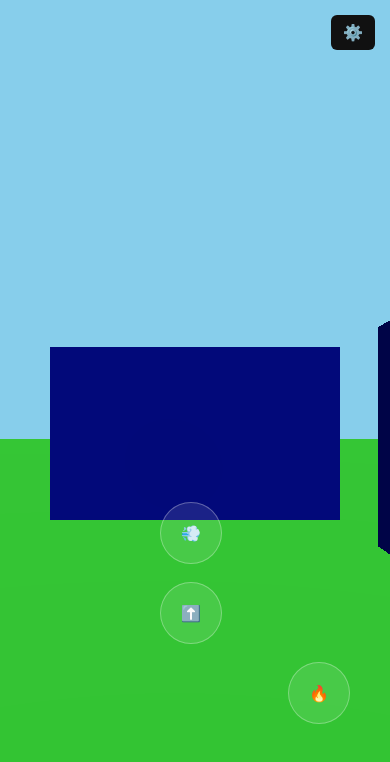
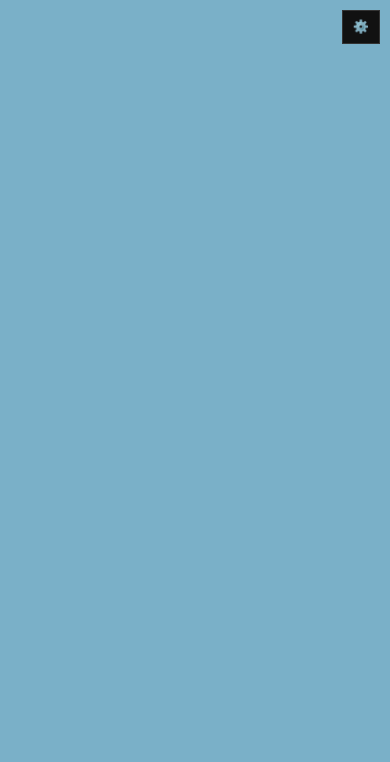
Before and after one commit to musgamerkeren23-afk/Combat-Arsenal-Tester, a plain HTML site: page index.html in a window 390 px wide. Drawn offline with nearby package versions, Linux system fonts and the light colour scheme; animation ran at ten frames a second.

Commit message:
Update index.html

```diff
--- a/index.html
+++ b/index.html
@@ -2,292 +2,164 @@
 <html lang="en">
 <head>
 <meta charset="UTF-8">
-<title>Combat Arsenal v3</title>
 <meta name="viewport" content="width=device-width, initial-scale=1.0">
+<title>Combat Arsenal</title>
+
 <style>
-body { margin:0; overflow:hidden; background:#000; font-family:Arial; }
-canvas { display:block; }
+*{margin:0;padding:0;box-sizing:border-box;}
+body{background:#000;overflow:hidden;font-family:monospace;}
+canvas{display:block;}
 
 /* SETTINGS BUTTON */
-#btn-settings {
-  position:fixed; top:15px; right:15px;
-  background:#111; color:#fff;
-  padding:8px 12px; border-radius:6px;
-  cursor:pointer; z-index:999;
+#settings-btn{
+position:fixed;top:10px;right:10px;
+z-index:999;
+background:#111;border:1px solid #333;
+padding:8px 10px;cursor:pointer;color:#fff;
 }
 
 /* SETTINGS PANEL */
-#settings-panel {
-  position:fixed; inset:0;
-  background:rgba(0,0,0,0.9);
-  display:none; flex-direction:column;
-  align-items:center; justify-content:center;
-  color:#fff; z-index:1000;
+#settings-menu{
+position:fixed;top:0;right:-260px;
+width:260px;height:100%;
+background:#0a0a0a;color:#fff;
+z-index:999;
+transition:.3s;padding:20px;
 }
 
-.set-item { margin:15px; }
+/* MOBILE FIX BUTTON */
+#btn-jump{bottom:200px;left:170px;}
+#btn-slide{bottom:200px;left:238px;} /* FIX */
+#btn-crouch{bottom:110px;left:306px;} /* FIX */
 
-input[type=range] { width:200px; }
-
-/* MOBILE BUTTONS */
-.btn {
-  position:absolute;
-  width:60px; height:60px;
-  border-radius:50%;
-  display:flex; align-items:center; justify-content:center;
-  background:rgba(255,255,255,0.1);
-  border:1px solid rgba(255,255,255,0.3);
-  pointer-events:all;
+/* Z-INDEX FIX */
+#look-zone{z-index:1;}
+#btn-fire,#btn-aim,#btn-reload,#btn-flash,
+#btn-jump,#btn-sprint,#btn-crouch,#btn-slide{
+z-index:2;
 }
 
-/* FIXED POSITIONS */
-#btn-jump { bottom:200px; left:160px; }
-#btn-slide { bottom:280px; left:160px; }
-#btn-fire { bottom:120px; right:40px; }
-
-#mobile-controls {
-  position:fixed; inset:0;
-  pointer-events:none;
-}
+/* FIRE FIX */
+#btn-fire{touch-action:manipulation;}
 </style>
 </head>
 
 <body>
 
-<div id="btn-settings">⚙️</div>
+<div id="settings-btn">⚙️</div>
 
-<div id="settings-panel">
-  <h2>SETTINGS</h2>
+<div id="settings-menu">
+<h3 style="color:#ff4400;">SETTINGS</h3>
 
-  <div class="set-item">
-    Sensitivity: <span id="sens-val">1.0</span><br>
-    <input type="range" id="sens-slider" min="0.2" max="3" step="0.1" value="1">
-  </div>
+<div>Camera Sensitivity</div>
+<input id="sens" type="range" min="0.0005" max="0.004" step="0.0001">
 
-  <div class="set-item">
-    FOV: <span id="fov-val">75</span><br>
-    <input type="range" id="fov-slider" min="50" max="100" value="75">
-  </div>
-
-  <div class="set-item">
-    Low Graphics <input type="checkbox" id="lowgfx">
-  </div>
-
-  <button onclick="closeSettings()">CLOSE</button>
-</div>
-
-<div id="mobile-controls">
-  <div id="btn-jump" class="btn">⬆️</div>
-  <div id="btn-slide" class="btn">💨</div>
-  <div id="btn-fire" class="btn">🔥</div>
+<div style="margin-top:20px">Graphics</div>
+<select id="gfx">
+<option value="low">Low</option>
+<option value="med">Medium</option>
+<option value="high">High</option>
+</select>
 </div>
 
 <script src="https://cdnjs.cloudflare.com/ajax/libs/three.js/r128/three.min.js"></script>
+
 <script>
+// ================= BASIC SCENE =================
+const scene = new THREE.Scene();
+scene.background = new THREE.Color(0x7ab0c8);
 
-// ===== SETTINGS =====
-let sensitivity = 1;
-let fov = 75;
+const camera = new THREE.PerspectiveCamera(75,innerWidth/innerHeight,0.1,200);
 
-function closeSettings(){
-  document.getElementById("settings-panel").style.display="none";
-}
-
-document.getElementById("btn-settings").onclick=()=>{
-  document.getElementById("settings-panel").style.display="flex";
-};
-
-// slider sens
-const sensSlider = document.getElementById("sens-slider");
-sensSlider.oninput=()=>{
-  sensitivity=parseFloat(sensSlider.value);
-  document.getElementById("sens-val").textContent=sensitivity;
-};
-
-// slider fov
-const fovSlider = document.getElementById("fov-slider");
-fovSlider.oninput=()=>{
-  fov=parseInt(fovSlider.value);
-  document.getElementById("fov-val").textContent=fov;
-};
-
-// low gfx
-document.getElementById("lowgfx").onchange=(e)=>{
-  if(e.target.checked){
-    renderer.setPixelRatio(0.6);
-    renderer.shadowMap.enabled=false;
-  }else{
-    renderer.setPixelRatio(1);
-    renderer.shadowMap.enabled=true;
-  }
-};
-
-// ===== THREE =====
-const scene = new THREE.Scene();
-scene.background=new THREE.Color(0x87ceeb);
-
-const camera=new THREE.PerspectiveCamera(75,innerWidth/innerHeight,0.1,1000);
-const renderer=new THREE.WebGLRenderer();
+const renderer = new THREE.WebGLRenderer();
 renderer.setSize(innerWidth,innerHeight);
-renderer.setPixelRatio(1);
+renderer.setPixelRatio(Math.min(devicePixelRatio,1.2)); // FIX
 document.body.appendChild(renderer.domElement);
 
-// light
+// LIGHT
 scene.add(new THREE.AmbientLight(0xffffff,0.6));
-const sun=new THREE.DirectionalLight(0xffffff,1);
-sun.position.set(5,10,5);
-scene.add(sun);
 
-// ground
-const ground=new THREE.Mesh(
- new THREE.PlaneGeometry(100,100),
- new THREE.MeshStandardMaterial({color:0x228822})
+// GROUND
+const ground = new THREE.Mesh(
+ new THREE.PlaneGeometry(200,200),
+ new THREE.MeshBasicMaterial({color:0x3d5c28})
 );
 ground.rotation.x=-Math.PI/2;
 scene.add(ground);
 
-// walls
-const walls=[];
-function wall(x,z,w,h,d){
- let m=new THREE.Mesh(
-   new THREE.BoxGeometry(w,h,d),
-   new THREE.MeshStandardMaterial({color:0x777})
- );
- m.position.set(x,h/2,z);
- scene.add(m);
- walls.push(new THREE.Box3().setFromObject(m));
-}
-wall(0,-5,5,3,1);
-wall(3,0,1,3,5);
+// PLAYER
+let yaw=0,pitch=0;
+let sens = localStorage.getItem("sens") || 0.002;
 
-// player
-const player={
- pos:new THREE.Vector3(0,1.7,5),
- vel:new THREE.Vector3(),
- onGround:false,
- yaw:0
+// SETTINGS UI
+const btn = document.getElementById("settings-btn");
+const menu = document.getElementById("settings-menu");
+
+let open=false;
+btn.onclick=()=>{
+open=!open;
+menu.style.right=open?"0":"-260px";
 };
 
-// collision
-function collide(pos){
- let box=new THREE.Box3(
-  new THREE.Vector3(pos.x-0.3,pos.y-1.7,pos.z-0.3),
-  new THREE.Vector3(pos.x+0.3,pos.y,pos.z+0.3)
- );
- return walls.some(w=>box.intersectsBox(w));
+const sensSlider=document.getElementById("sens");
+sensSlider.value=sens;
+
+sensSlider.oninput=e=>{
+sens=parseFloat(e.target.value);
+localStorage.setItem("sens",sens);
+};
+
+// GRAPHICS
+const gfx=document.getElementById("gfx");
+gfx.value=localStorage.getItem("gfx")||"high";
+
+gfx.onchange=()=>{
+localStorage.setItem("gfx",gfx.value);
+
+if(gfx.value==="low"){
+renderer.setPixelRatio(0.6);
+}
+if(gfx.value==="med"){
+renderer.setPixelRatio(1);
+}
+if(gfx.value==="high"){
+renderer.setPixelRatio(Math.min(devicePixelRatio,1.2));
+}
+};
+
+// MOUSE LOOK
+let mouseDX=0,mouseDY=0;
+addEventListener("mousemove",e=>{
+mouseDX+=e.movementX;
+mouseDY+=e.movementY;
+});
+
+function update(){
+yaw -= mouseDX * sens;
+pitch -= mouseDY * sens;
+mouseDX=mouseDY=0;
+
+pitch=Math.max(-1.5,Math.min(1.5,pitch));
+
+camera.rotation.order="YXZ";
+camera.rotation.y=yaw;
+camera.rotation.x=pitch;
 }
 
-// input
-let keys={};
-addEventListener("keydown",e=>keys[e.code]=true);
-addEventListener("keyup",e=>keys[e.code]=false);
-
-let shooting=false;
-
-// mobile buttons fix
-function bind(id,down,up){
- let el=document.getElementById(id);
- let active=null;
-
- el.addEventListener("touchstart",e=>{
-   if(active!==null)return;
-   active=e.changedTouches[0].identifier;
-   down();
-   e.preventDefault();
- });
-
- el.addEventListener("touchend",e=>{
-   for(let t of e.changedTouches){
-     if(t.identifier===active){
-       active=null;
-       up&&up();
-     }
-   }
- });
-}
-
-bind("btn-fire",()=>shooting=true,()=>shooting=false);
-bind("btn-jump",()=>jump());
-bind("btn-slide",()=>slide());
-
-// actions
-function jump(){
- if(player.onGround){
-   player.vel.y=8;
-   player.onGround=false;
- }
-}
-
-function slide(){
- player.vel.x*=2;
- player.vel.z*=2;
-}
-
-// mouse look
-let mx=0,my=0;
-addEventListener("mousemove",e=>{
- mx+=e.movementX;
- my+=e.movementY;
-});
-
-// ===== LOOP =====
-let last=performance.now();
-
-function update(dt){
-
- // sensitivity applied
- let sens=0.002*sensitivity;
-
- player.yaw -= mx * sens;
- mx=0;
-
- camera.rotation.y=player.yaw;
-
- // move
- let speed=5;
- if(keys["KeyW"]) player.vel.z=-speed;
- if(keys["KeyS"]) player.vel.z=speed;
- if(keys["KeyA"]) player.vel.x=-speed;
- if(keys["KeyD"]) player.vel.x=speed;
-
- // gravity
- player.vel.y-=20*dt;
-
- // collision move
- let next=player.pos.clone();
- next.x+=player.vel.x*dt;
- if(!collide(next)) player.pos.x=next.x;
-
- next=player.pos.clone();
- next.z+=player.vel.z*dt;
- if(!collide(next)) player.pos.z=next.z;
-
- player.pos.y+=player.vel.y*dt;
-
- if(player.pos.y<1.7){
-   player.pos.y=1.7;
-   player.vel.y=0;
-   player.onGround=true;
- }
-
- camera.position.copy(player.pos);
-
- // apply FOV
- camera.fov += (fov - camera.fov)*0.1;
- camera.updateProjectionMatrix();
-}
-
+// LOOP
 function animate(){
- requestAnimationFrame(animate);
- let now=performance.now();
- let dt=(now-last)/1000;
- last=now;
-
- update(dt);
- renderer.render(scene,camera);
+requestAnimationFrame(animate);
+update();
+renderer.render(scene,camera);
 }
 animate();
 
+onresize=()=>{
+camera.aspect=innerWidth/innerHeight;
+camera.updateProjectionMatrix();
+renderer.setSize(innerWidth,innerHeight);
+};
 </script>
+
 </body>
-  </html>
+</html>
```
